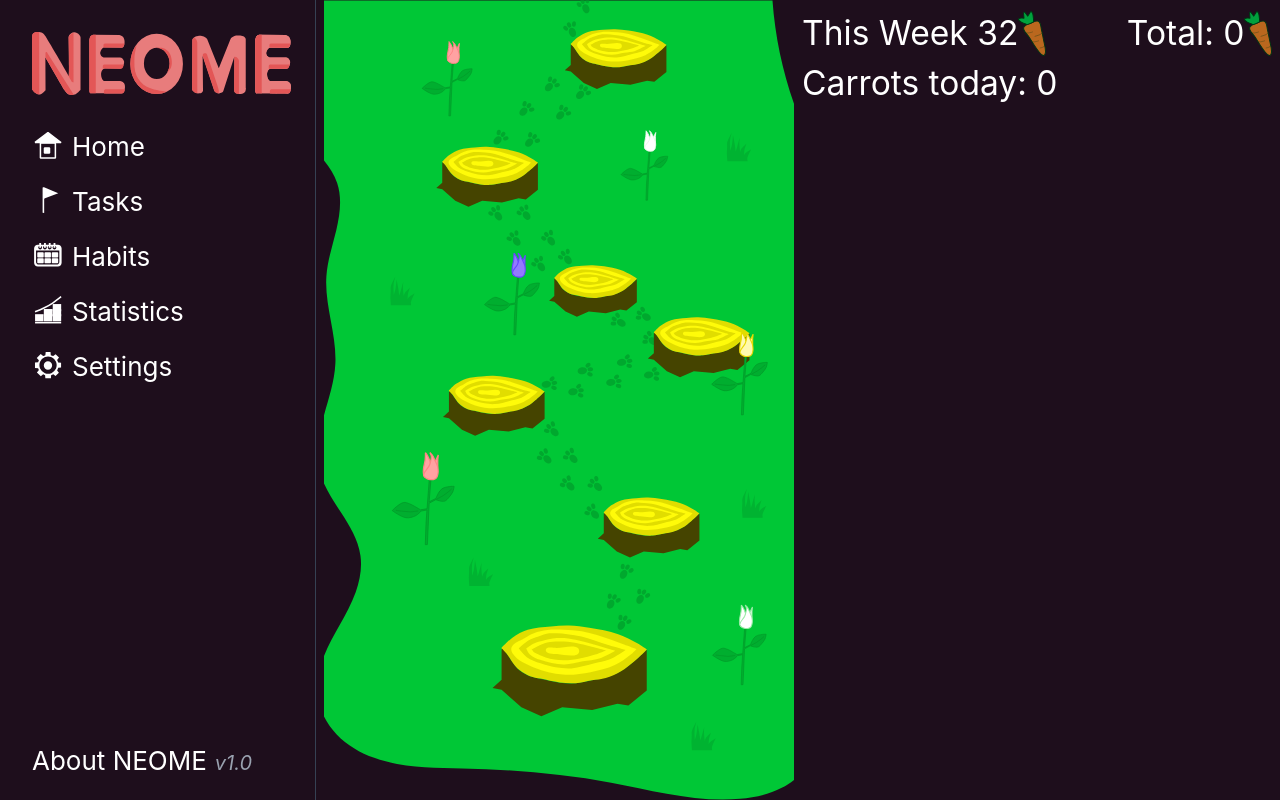
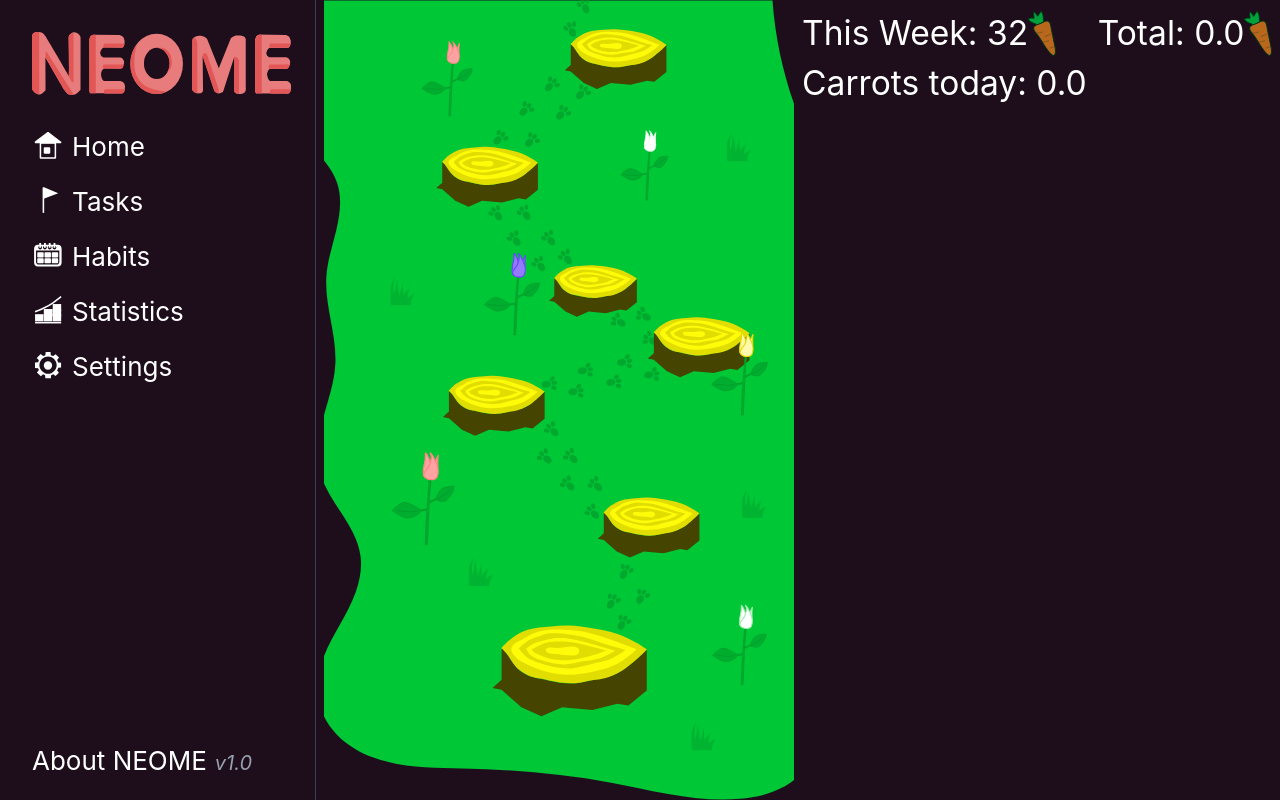
Before and after one commit to quanttum1/neome, a React (Vite) app in the folder frontend/: page / in a window 1280 px wide. Built offline with nearby package versions, Linux system fonts and the light colour scheme.

Commit message:
fix total carrots and daily carrots before the fix they would be shown like 1.2000000002 meoww <3

```diff
--- a/frontend/src/Home.tsx
+++ b/frontend/src/Home.tsx
@@ -27,17 +27,18 @@ function Home() {
             <div>
               <div className="flex justify-between">
                 <div className="flex text-[2.1rem] items-center">
-                  This Week {32}
+                  {/* TODO(2026-02-08 15:29:43): show weekly carrots */}
+                  This Week: {32}
                   <img src={CarrotIcon} className="h-[2.8rem]" />
                 </div>
                 <div className="flex text-[2.1rem] items-center">
-                  Total: {totalCarrots}
+                  Total: {totalCarrots.toFixed(1)}
                   <img src={CarrotIcon} className="h-[2.8rem]" />
                 </div>
               </div>
 
               <div className="text-[2.1rem] ">
-                Carrots today: {dailyCarrots}
+                Carrots today: {dailyCarrots.toFixed(1)}
               </div>
             </div>
 
```
